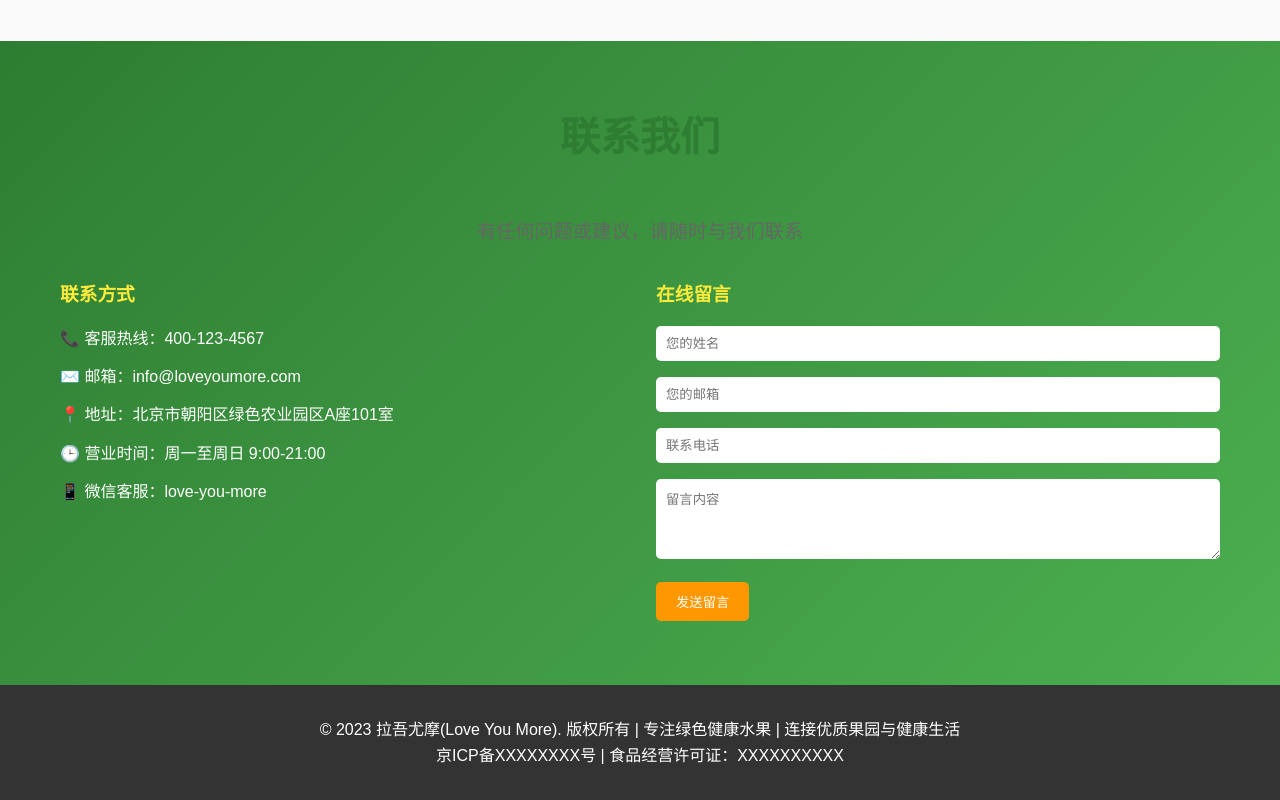
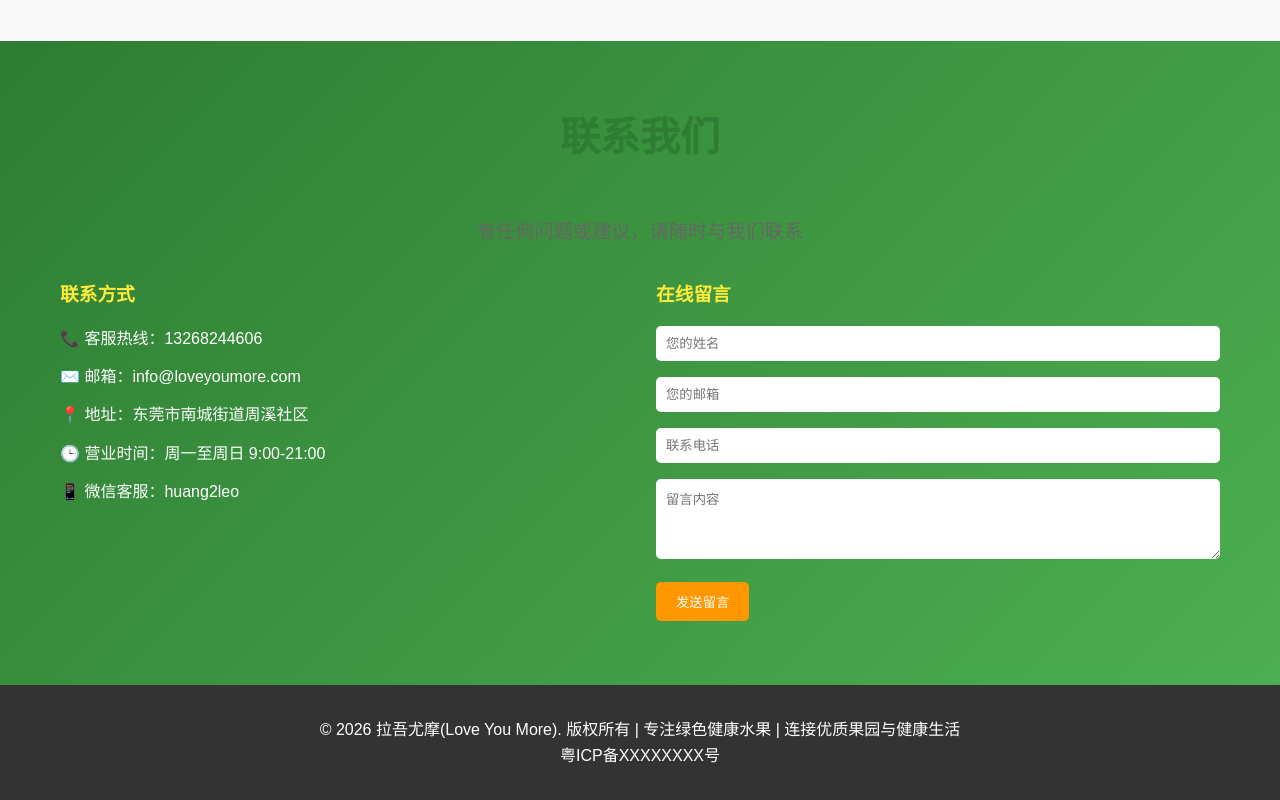
Before and after one commit to leo650/leo650.github.io, a plain HTML site: page index.html in a window 1280 px wide. Shown: the part 3155-3955 px from the top of the page. Drawn offline with Linux system fonts and the light colour scheme.

Commit message:
更改首页部分展示

```diff
--- a/index.html
+++ b/index.html
@@ -462,11 +462,11 @@
             <div class="contact-content">
                 <div class="contact-info">
                     <h3>联系方式</h3>
-                    <p>📞 客服热线：400-123-4567</p>
+                    <p>📞 客服热线：13268244606</p>
                     <p>✉️ 邮箱：info@loveyoumore.com</p>
-                    <p>📍 地址：北京市朝阳区绿色农业园区A座101室</p>
+                    <p>📍 地址：东莞市南城街道周溪社区</p>
                     <p>🕒 营业时间：周一至周日 9:00-21:00</p>
-                    <p>📱 微信客服：love-you-more</p>
+                    <p>📱 微信客服：huang2leo</p>
                 </div>
                 <div class="contact-form">
                     <h3>在线留言</h3>
@@ -485,8 +485,8 @@
     <!-- 页脚 -->
     <footer>
         <div class="container">
-            <p>&copy; 2023 拉吾尤摩(Love You More). 版权所有 | 专注绿色健康水果 | 连接优质果园与健康生活</p>
-            <p>京ICP备XXXXXXXX号 | 食品经营许可证：XXXXXXXXXX</p>
+            <p>&copy; 2026 拉吾尤摩(Love You More). 版权所有 | 专注绿色健康水果 | 连接优质果园与健康生活</p>
+            <p>粤ICP备XXXXXXXX号 </p>
         </div>
     </footer>
 
```
